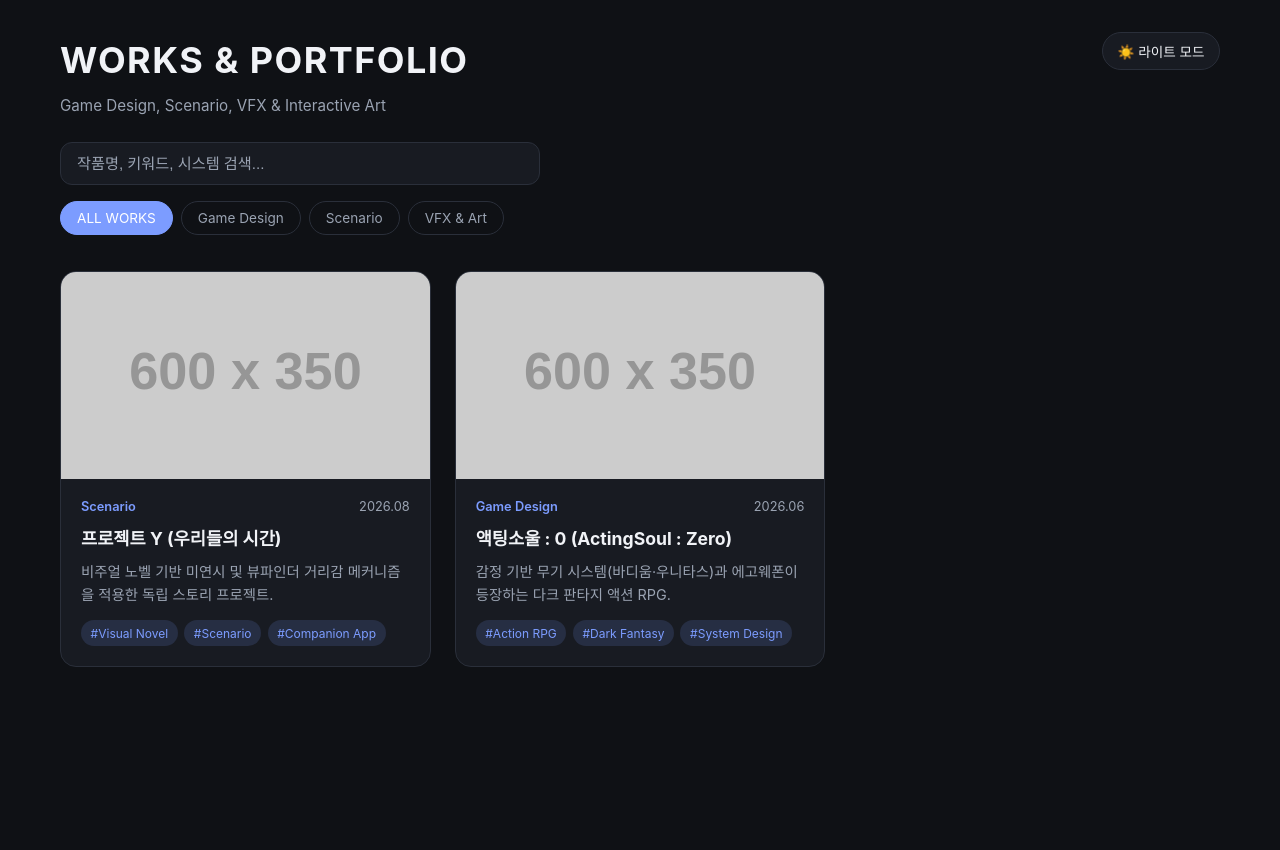
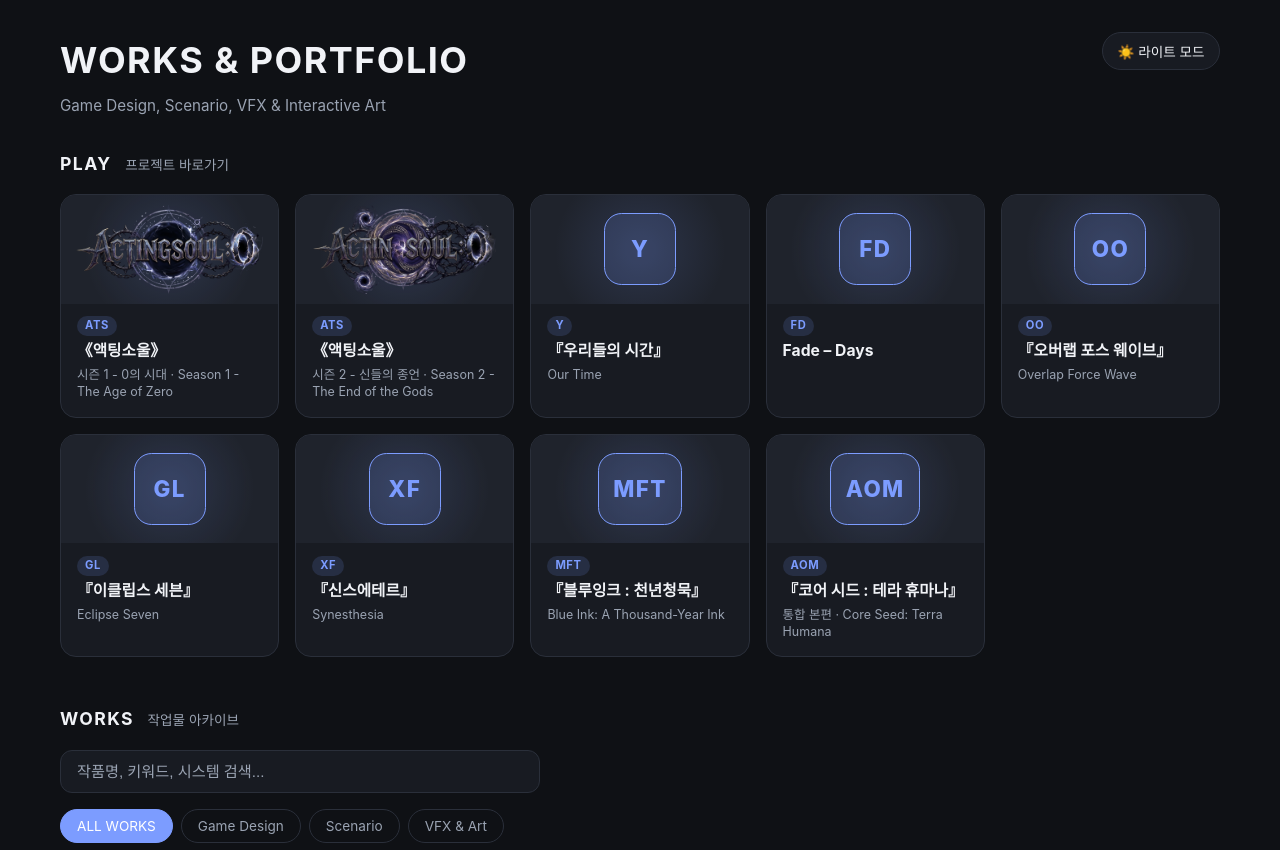
Before and after one commit to hubintelli23/Portfolio, a plain HTML site: page index.html in a window 1280 px wide. Shown: the top 850 px of the page. Before the commit the page ends 800 px from the top, so only its background shows below. Drawn offline with Linux system fonts and the light colour scheme; placeholder pictures from the web are drawn by us.

Commit message:
Add files via upload

```diff
--- a/app.js
+++ b/app.js
@@ -1,3 +1,4 @@
+/* Portfolio app.js v1.1 (2026-11-16) : 프로젝트 바로가기 렌더링 추가, 썸네일 대체 이미지 수정 */
 document.addEventListener('DOMContentLoaded', () => {
     let projectsData = [];
     let currentCategory = 'all';
@@ -47,6 +48,42 @@ document.addEventListener('DOMContentLoaded', () => {
         }
     }
 
+    // 프로젝트 바로가기 (data/links.json)
+    // logo 값이 비어 있으면 코드명(code) 아이콘을 대신 보여줌
+    const linkGrid = document.getElementById('link-grid');
+
+    async function fetchLinks() {
+        if (!linkGrid) return;
+        try {
+            const response = await fetch('data/links.json');
+            if (!response.ok) throw new Error('링크 데이터 로드 실패');
+            renderLinks(await response.json());
+        } catch (error) {
+            console.error(error);
+            linkGrid.innerHTML = `<p class="link-error">바로가기를 불러오지 못했습니다.</p>`;
+        }
+    }
+
+    function renderLinks(links) {
+        linkGrid.innerHTML = links.map(link => {
+            const subLine = [link.subtitle, link.subtitleEn].filter(Boolean).join(' · ');
+            return `
+            <a class="link-tile" href="${link.url}" target="_blank" rel="noopener noreferrer"
+               aria-label="${link.title} ${link.subtitle || ''} 새 창으로 열기">
+                <div class="link-icon ${link.logo ? 'has-logo' : ''}">
+                    <span class="link-code">${link.code}</span>
+                    ${link.logo ? `<img src="${link.logo}" alt="${link.title} 로고" loading="lazy"
+                        onerror="this.parentElement.classList.remove('has-logo'); this.remove();">` : ''}
+                </div>
+                <div class="link-text">
+                    <span class="link-badge">${link.code}</span>
+                    <strong class="link-title">${link.title}</strong>
+                    ${subLine ? `<small class="link-sub">${subLine}</small>` : ''}
+                </div>
+            </a>`;
+        }).join('');
+    }
+
     // 통합 필터링
     function applyFilters() {
         const query = searchQuery.trim().toLowerCase();
@@ -75,7 +112,7 @@ document.addEventListener('DOMContentLoaded', () => {
         gridEl.innerHTML = items.map(project => `
             <div class="project-card" data-id="${project.id}">
                 <div class="card-thumbnail-wrap">
-                    <img src="${project.thumbnail}" alt="${project.title}" class="card-thumbnail" onerror="this.src='https://via.placeholder.com/600x350?text=No+Image'">
+                    <img src="${project.thumbnail}" alt="${project.title}" class="card-thumbnail" onerror="this.onerror=null; this.src='https://placehold.co/600x350?text=No+Image'">
                 </div>
                 <div class="card-body">
                     <div class="card-meta-row">
@@ -208,5 +245,6 @@ document.addEventListener('DOMContentLoaded', () => {
     });
 
     initTheme();
+    fetchLinks();
     fetchProjects();
 });
--- /dev/null
+++ b/data/links.json
@@ -0,0 +1,74 @@
+[
+  {
+    "code": "ATS",
+    "title": "《액팅소울》",
+    "subtitle": "시즌 1 - 0의 시대",
+    "subtitleEn": "Season 1 - The Age of Zero",
+    "url": "https://hubintelli23.github.io/project-ATS-0/",
+    "logo": "images/logos/ats-s1.png"
+  },
+  {
+    "code": "ATS",
+    "title": "《액팅소울》",
+    "subtitle": "시즌 2 - 신들의 종언",
+    "subtitleEn": "Season 2 - The End of the Gods",
+    "url": "https://hubintelli23.github.io/project-ATS-2/",
+    "logo": "images/logos/ats-s2.png"
+  },
+  {
+    "code": "Y",
+    "title": "『우리들의 시간』",
+    "subtitle": "",
+    "subtitleEn": "Our Time",
+    "url": "https://hubintelli23.github.io/project_Y_Test/",
+    "logo": ""
+  },
+  {
+    "code": "FD",
+    "title": "Fade – Days",
+    "subtitle": "",
+    "subtitleEn": "",
+    "url": "https://hubintelli23.github.io/Fade-Days/",
+    "logo": ""
+  },
+  {
+    "code": "OO",
+    "title": "『오버랩 포스 웨이브』",
+    "subtitle": "",
+    "subtitleEn": "Overlap Force Wave",
+    "url": "https://hubintelli23.github.io/project-OO/",
+    "logo": ""
+  },
+  {
+    "code": "GL",
+    "title": "『이클립스 세븐』",
+    "subtitle": "",
+    "subtitleEn": "Eclipse Seven",
+    "url": "https://hubintelli23.github.io/project-GL/",
+    "logo": ""
+  },
+  {
+    "code": "XF",
+    "title": "『신스에테르』",
+    "subtitle": "",
+    "subtitleEn": "Synesthesia",
+    "url": "https://hubintelli23.github.io/project-XF/",
+    "logo": ""
+  },
+  {
+    "code": "MFT",
+    "title": "『블루잉크 : 천년청묵』",
+    "subtitle": "",
+    "subtitleEn": "Blue Ink: A Thousand-Year Ink",
+    "url": "https://hubintelli23.github.io/project-MFT/",
+    "logo": ""
+  },
+  {
+    "code": "AOM",
+    "title": "『코어 시드 : 테라 휴마나』",
+    "subtitle": "통합 본편",
+    "subtitleEn": "Core Seed: Terra Humana",
+    "url": "https://hubintelli23.github.io/project-AOM/",
+    "logo": ""
+  }
+]
--- a/index.html
+++ b/index.html
@@ -1,10 +1,11 @@
 <!DOCTYPE html>
+<!-- Portfolio index.html v1.1 (2026-11-16) : 프로젝트 바로가기(PLAY) 섹션 추가 -->
 <html lang="ko">
 <head>
     <meta charset="UTF-8">
     <meta name="viewport" content="width=device-width, initial-scale=1.0">
     <title>Portfolio - Creative Showcase</title>
-    <link rel="stylesheet" href="style.css">
+    <link rel="stylesheet" href="style.css?v=1.1">
 </head>
 <body>
     <div id="app">
@@ -17,8 +18,19 @@
                 </div>
                 <button id="theme-toggle" class="theme-toggle" aria-label="테마 전환">☀️ 테마 변경</button>
             </div>
+        </header>
 
-            <!-- 검색 및 태그 바 -->
+        <!-- 프로젝트 바로가기 (아이콘 누르면 각 프로젝트 페이지로 이동) -->
+        <section class="link-section" aria-labelledby="link-section-title">
+            <h2 class="section-title" id="link-section-title">PLAY <span>프로젝트 바로가기</span></h2>
+            <div class="link-grid" id="link-grid">
+                <!-- 동적 렌더링 (data/links.json) -->
+            </div>
+        </section>
+
+        <!-- 검색 및 카테고리 필터 -->
+        <section class="works-controls">
+            <h2 class="section-title">WORKS <span>작업물 아카이브</span></h2>
             <div class="controls-bar">
                 <div class="search-container">
                     <input type="text" id="search-input" class="search-input" placeholder="작품명, 키워드, 시스템 검색...">
@@ -26,14 +38,13 @@
                 </div>
             </div>
 
-            <!-- 카테고리 필터 탭 -->
             <nav class="filter-nav" id="filter-nav">
                 <button class="filter-btn active" data-filter="all">ALL WORKS</button>
                 <button class="filter-btn" data-filter="Game Design">Game Design</button>
                 <button class="filter-btn" data-filter="Scenario">Scenario</button>
                 <button class="filter-btn" data-filter="VFX & Art">VFX & Art</button>
             </nav>
-        </header>
+        </section>
 
         <!-- 메인 쇼케이스 그리드 -->
         <main class="app-main">
@@ -51,6 +62,6 @@
         </div>
     </div>
 
-    <script src="app.js"></script>
+    <script src="app.js?v=1.1"></script>
 </body>
 </html>
--- a/style.css
+++ b/style.css
@@ -1,3 +1,5 @@
+/* Portfolio style.css v1.1 (2026-11-16) : 기본 스타일 복구 + 프로젝트 바로가기 섹션 추가 */
+
 /* ===== 테마 변수 ===== */
 :root {
     --bg-color: #0f1115;
@@ -367,8 +369,127 @@ button { font-family: inherit; }
     display: block;
 }
 
+/* ===== 섹션 제목 ===== */
+.section-title {
+    margin: 0 0 1rem;
+    font-size: 1.1rem;
+    letter-spacing: 0.08em;
+}
+.section-title span {
+    margin-left: 0.5rem;
+    font-size: 0.85rem;
+    font-weight: 400;
+    letter-spacing: 0;
+    color: var(--text-secondary);
+}
+
+.works-controls { margin-bottom: 1.5rem; }
+
+/* ===== 프로젝트 바로가기 ===== */
+.link-section { margin-bottom: 3rem; }
+
+.link-grid {
+    display: grid;
+    grid-template-columns: repeat(auto-fill, minmax(210px, 1fr));
+    gap: 1rem;
+}
+
+.link-tile {
+    display: flex;
+    flex-direction: column;
+    background: var(--surface-color);
+    border: 1px solid var(--border-color);
+    border-radius: 1rem;
+    overflow: hidden;
+    color: inherit;
+    text-decoration: none;
+    transition: transform 0.2s ease, box-shadow 0.2s ease, border-color 0.2s ease;
+}
+.link-tile:hover,
+.link-tile:focus-visible {
+    transform: translateY(-4px);
+    box-shadow: var(--shadow);
+    border-color: var(--accent-color);
+    outline: none;
+}
+
+.link-icon {
+    position: relative;
+    aspect-ratio: 2 / 1;
+    display: flex;
+    align-items: center;
+    justify-content: center;
+    padding: 0.75rem;
+    background:
+        radial-gradient(circle at 50% 50%, var(--accent-soft), transparent 70%),
+        var(--surface-hover);
+}
+
+.link-icon img {
+    position: absolute;
+    inset: 0.6rem;
+    width: calc(100% - 1.2rem);
+    height: calc(100% - 1.2rem);
+    object-fit: contain;
+    transition: transform 0.25s ease;
+}
+.link-tile:hover .link-icon img { transform: scale(1.05); }
+
+/* 로고가 없을 때 보이는 코드명 아이콘 */
+.link-code {
+    display: flex;
+    align-items: center;
+    justify-content: center;
+    min-width: 4.5rem;
+    height: 4.5rem;
+    padding: 0 0.9rem;
+    border-radius: 1.1rem;
+    border: 1px solid var(--accent-color);
+    background: var(--accent-soft);
+    color: var(--accent-color);
+    font-size: 1.4rem;
+    font-weight: 800;
+    letter-spacing: 0.06em;
+}
+.link-icon.has-logo .link-code { visibility: hidden; }
+
+.link-text {
+    display: flex;
+    flex-direction: column;
+    gap: 0.15rem;
+    padding: 0.8rem 1rem 1rem;
+}
+
+.link-badge {
+    align-self: flex-start;
+    padding: 0.05rem 0.5rem;
+    border-radius: 999px;
+    background: var(--accent-soft);
+    color: var(--accent-color);
+    font-size: 0.7rem;
+    font-weight: 700;
+    letter-spacing: 0.05em;
+}
+
+.link-title { font-size: 0.98rem; }
+
+.link-sub {
+    color: var(--text-secondary);
+    font-size: 0.78rem;
+    line-height: 1.4;
+}
+
+.link-error {
+    grid-column: 1 / -1;
+    text-align: center;
+    color: #ef4444;
+}
+
 /* ===== 모바일 ===== */
 @media (max-width: 600px) {
+    .link-grid { grid-template-columns: repeat(2, 1fr); gap: 0.75rem; }
+    .link-code { min-width: 3.5rem; height: 3.5rem; font-size: 1.1rem; }
+    .link-title { font-size: 0.88rem; }
     #app { padding: 1.25rem 1rem 3rem; }
     .header-top { flex-direction: column; }
     .project-grid { grid-template-columns: 1fr; }
```
Also changed, not shown: images/logos/ats-s1.png (added), images/logos/ats-s2.png (added).
